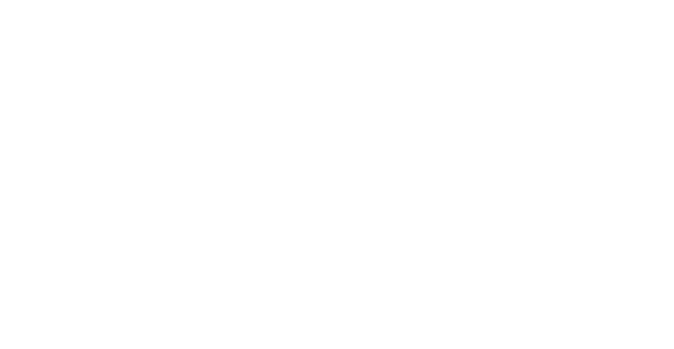
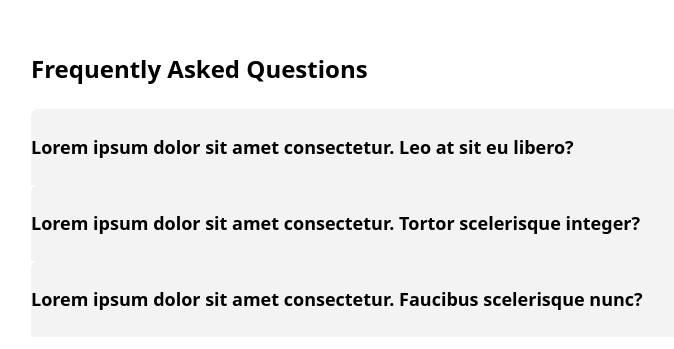
Before and after one commit to SusithD/landing-page, a React (Create React App) app: page / in a window 1280 px wide. Shown: the part 3519-3868 px from the top of the page, without its empty margins (186-860 px from the left). Before the commit the page ends 1725 px from the top, so only its background shows below. Built offline with nearby package versions, Linux system fonts and the light colour scheme.

Commit message:
FAQ Section implemented

```diff
--- a/src/App.js
+++ b/src/App.js
@@ -3,6 +3,7 @@
 import HeroSection from './components/HeroSection';
 import FrameSection from './components/FrameSection';
 import FrameSectionSecond from './components/FrameSectionSecond';
+import FAQSection from './components/FAQSection';
 
 const App = () => {
   return (
@@ -10,7 +11,8 @@
       <Navbar />
       <HeroSection />
       <FrameSection />
-      <FrameSectionSecond /> {/* Add FrameSection here */}
+      <FrameSectionSecond />
+      <FAQSection /> {/* Add FrameSection here */}
       <footer>
         {/* Footer content */}
       </footer>
--- /dev/null
+++ b/src/components/FAQSection.jsx
@@ -0,0 +1,60 @@
+import React, { useState } from 'react';
+
+const FAQSection = () => {
+  const [selectedQuestion, setSelectedQuestion] = useState(null);
+
+  const toggleQuestion = (index) => {
+    if (selectedQuestion === index) {
+      setSelectedQuestion(null); // Deselect if the same question is clicked
+    } else {
+      setSelectedQuestion(index); // Select the clicked question
+    }
+  };
+
+  const faqData = [
+    {
+      question: "Lorem ipsum dolor sit amet consectetur. Leo at sit eu libero?",
+      answer:
+        "Lorem ipsum dolor sit amet consectetur. Faucibus commodo suscipit id ipsum. Elementum ultrices nulla faucibus odio est sed aliquam. Sapien massa morbi risus sagittis tortor integer.",
+    },
+    {
+      question: "Lorem ipsum dolor sit amet consectetur. Tortor scelerisque integer?",
+      answer:
+        "Vitae congue eu consequat ac felis placerat vestibulum lectus mauris ultrices. Cursus sit amet dictum sit amet justo donec enim diam porttitor lacus luctus accumsan tortor posuere.",
+    },
+    {
+      question: "Lorem ipsum dolor sit amet consectetur. Faucibus scelerisque nunc?",
+      answer:
+        "Vitae congue eu consequat ac felis placerat vestibulum lectus mauris ultrices. Cursus sit amet dictum sit amet justo donec enim diam porttitor lacus luctus accumsan tortor posuere.",
+    },
+  ];
+
+  return (
+    <section
+      className="relative w-[846px] h-[392px] mt-[1847px] mx-auto gap-[28px] opacity-100"
+    >
+      {/* FAQ Title */}
+      <h2 className="text-2xl font-bold mb-6">Frequently Asked Questions</h2>
+
+      {/* FAQ Items */}
+      {faqData.map((item, index) => (
+        <div
+          key={index}
+          onClick={() => toggleQuestion(index)}
+          className={`${
+            selectedQuestion === index
+              ? "w-[846px] h-[149px] p-[24px_0px_0px_0px] opacity-100" // Selected question style
+              : "w-[846px] h-[76px] p-[24px_0px_0px_0px] opacity-100" // Non-selected question style
+          } bg-[#f3f3f3] rounded-tl-[7px] rounded-tr-[0px] rounded-br-[0px] rounded-bl-[0px] cursor-pointer transition-all`}
+        >
+          <h3 className="text-lg font-semibold">{item.question}</h3>
+          {selectedQuestion === index && (
+            <p className="mt-3 text-sm text-[#333333]">{item.answer}</p>
+          )}
+        </div>
+      ))}
+    </section>
+  );
+};
+
+export default FAQSection;
```
